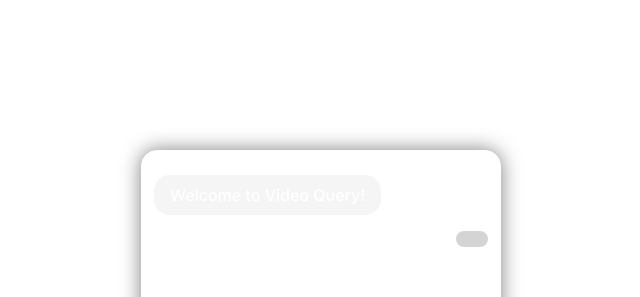
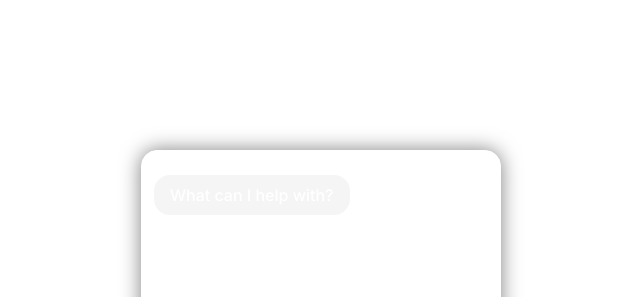
Before and after one commit to gauravd12345/video_query, a React (Vite) app in the folder video_query/: page / in a window 1280 px wide. Shown: the top 297 px of the page, without its empty margins (319-959 px from the left). Built offline with nearby package versions, Linux system fonts and the light colour scheme.

Commit message:
added user multi text functionality

```diff
--- a/video_query/content.js
+++ b/video_query/content.js
@@ -8,7 +8,7 @@
 iframe.style.position = "fixed";
 iframe.style.bottom = "20px";
 iframe.style.right = "20px";
-iframe.sandbox = "allow-scripts allow-same-origin";
+iframe.sandbox = "allow-scripts allow-same-origin allow-forms";
 iframe.style.pointerEvents = "auto"; // Let iframe receive clicks
 iframe.style.zIndex = "999999"; // Sit on top of YouTube elements
 iframe.style.overflow = "hidden"; // Prevent iframe content from overflowing
--- a/video_query/src/components/ChatInterface.jsx
+++ b/video_query/src/components/ChatInterface.jsx
@@ -1,7 +1,8 @@
 import { useState } from "react"
-import UserText from "./UserText"
+import Conversation from "./Conversation"
 
 const ChatInterface = () => {
+  const [userTexts, setUserTexts] = useState([])
   const [text, setText] = useState("")
 
   return (
@@ -11,10 +12,15 @@
       </div>
 
       <div className="flex-grow overflow-y-auto px-3">
-        <UserText userText={text}/>
+        <Conversation userTexts={userTexts}/>
       </div>
 
       <div className="p-3 border-t border-neutral-300 dark:border-neutral-700">
+        <form onSubmit={(e) => {
+             e.preventDefault();
+             setUserTexts([...userTexts, {text}]);
+             setText("");
+          }}>
             <input
               type="text"
               placeholder="Ask away!"
@@ -22,6 +28,9 @@
               onChange={e => setText(e.target.value)}
               className="w-full p-2 rounded-lg dark:bg-neutral-700 bg-neutral-100 text-black dark:text-white border border-neutral-600 focus:outline-none"
             />
+
+        </form>
+
       </div>
     </div>
   )
--- /dev/null
+++ b/video_query/src/components/Conversation.jsx
@@ -0,0 +1,17 @@
+const Conversation = ({userTexts}) => {
+  return (
+    <div className="flex flex-col items-end space-y-4">
+      <div className="text-left self-start bg-neutral-100 dark:bg-neutral-200 text-white dark:text-black px-4 py-2 max-w-[75%] rounded-2xl break-words">
+        What can I help with?
+      </div>
+      {userTexts.map(({text}) => (
+        <div className="text-left self-end bg-neutral-300 dark:bg-neutral-700 text-black dark:text-white px-4 py-2 max-w-[75%] rounded-2xl break-words">
+          {text}
+        </div>
+      ))}
+
+    </div>
+  )
+}
+
+export default Conversation
--- a/video_query/src/components/UserText.jsx
+++ /dev/null
@@ -1,14 +0,0 @@
-const UserText = ({userText}) => {
-  return (
-    <div className="flex flex-col items-end space-y-4">
-      <div className="text-left self-start bg-neutral-100 dark:bg-neutral-200 text-white dark:text-black px-4 py-2 max-w-[75%] rounded-2xl break-words">
-        Welcome to Video Query!
-      </div>
-      <div className="text-left self-end bg-neutral-300 dark:bg-neutral-700 text-black dark:text-white px-4 py-2 max-w-[75%] rounded-2xl break-words">
-        {userText}
-      </div>
-    </div>
-  )
-}
-
-export default UserText
```
Lines whose indentation alone changed are shown as unchanged.
